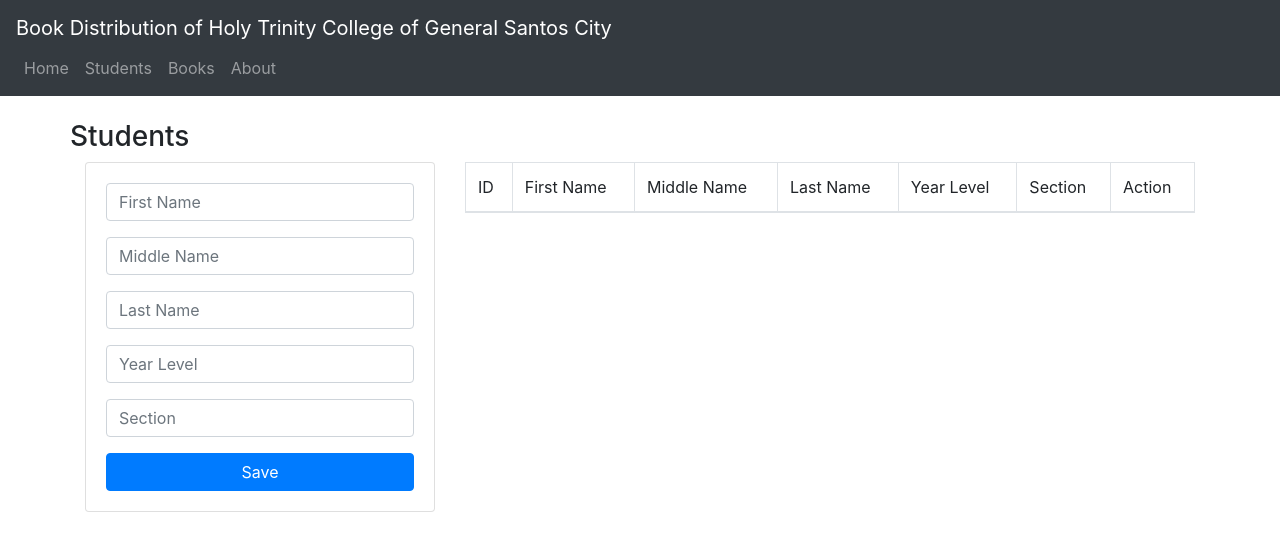
After one commit to Patrick-ky/Book-Library, a Flask app: page / in a window 1280 px wide. The commit adds this page. Shown: the top 551 px of the page. Run offline with Flask 2, Linux system fonts and the light colour scheme; data that the repository does not hold is empty; some libraries are stand-ins or nearby versions.

Commit message:
Add files via upload

```diff
--- a/SAMPLE/app.py
+++ b/SAMPLE/app.py
@@ -6,46 +6,37 @@
 app.secret_key = "password"
 
 DB_HOST = "localhost"
-DB_NAME = "lib_sys_mydb"
+DB_NAME = "lib_sys_db"
 DB_USER = "postgres"
 DB_PASS = "password"
 
 conn = psycopg2.connect(dbname=DB_NAME, user=DB_USER, password=DB_PASS, host=DB_HOST)
 
 @app.route('/')
-def index():
+def Index():
     cur = conn.cursor(cursor_factory=psycopg2.extras.DictCursor)
     s = "SELECT * FROM students"
     cur.execute(s) # Execute the SQL
     list_users = cur.fetchall()
     return render_template('index.html', list_users = list_users)
 
-@app.route('/students')
-def students():
-    return render_template("students.html")
-
-@app.route('/books')
-def books():
-    return render_template("books.html")
-
 @app.route('/add_student', methods=['POST'])
 def add_student():
-    cur = conn.cursor(cursor_factory=psycopg2.extras.DictCursor)
     if request.method == 'POST':
-        fname = request.form['fname']
-        mname = request.form['mname']
-        lname = request.form['lname']
+        first_name = request.form['first_name']
+        mid_name = request.form['mid_name']
+        last_name = request.form['last_name']
         year_level = request.form['year_level']
-        section_name = request.form['section_name']
-        cur.execute("INSERT INTO students (id, fname, mname, lname, year_level, section_name) VALUES (%s, %s, %s, %s, %s, %s)", (id, fname, mname, lname, year_level, section_name))
+        sect_name = request.form['sect_name']
+        cur = conn.cursor(cursor_factory=psycopg2.extras.DictCursor)
+        cur.execute("INSERT INTO students (first_name, mid_name, last_name, year_level, sect_name) VALUES (%s, %s, %s, %s, %s)",(first_name, mid_name, last_name, year_level, sect_name))
         conn.commit()
         flash('Student Added successfully')
         return redirect(url_for('Index'))
 
-@app.route('/edit/<id>', methods = ['POST', 'GET'])
-def get_employee(id):
+@app.route('/edit/<id>', methods = ['GET', 'POST'])
+def get_student(id):
     cur = conn.cursor(cursor_factory=psycopg2.extras.DictCursor)
-
     cur.execute('SELECT * FROM students WHERE id = %s', (id))
     data = cur.fetchall()
     cur.close()
@@ -55,23 +46,16 @@
 @app.route('/update/<id>', methods=['POST'])
 def update_student(id):
     if request.method == 'POST':
-        fname = request.form['fname']
-        mname = request.form['mname']
-        lname = request.form['lname']
+        first_name = request.form['first_name']
+        mid_name = request.form['mid_name']
+        last_name = request.form['last_name']
         year_level = request.form['year_level']
-        section_name = request.form['section_name']
+        sect_name = request.form['sect_name']
         cur = conn.cursor(cursor_factory=psycopg2.extras.DictCursor)
-        cur.execute("""
-            UPDATE students
-            SET fname = %s,
-                mname = %s,
-                lname = %s,
-                year_level = %s,
-                section_name = %s,
-            WHERE id = %s
-        """, (fname, mname, lname, year_level, section_name, id))
+        cur.execute("UPDATE students SET first_name = %s, mid_name = %s, last_name = %s, year_level = %s, sect_name = %s WHERE id = %s",
+                    (first_name, mid_name, last_name, year_level, sect_name, id))
+        conn.commit()
         flash('Student Updated Successfully')
-        conn.commit()
         return redirect(url_for('Index'))
 
 @app.route('/delete/<string:id>', methods = ['POST','GET'])
@@ -82,6 +66,5 @@
     flash('Student Removed Successfully')
     return redirect(url_for('Index'))
 
-
 if __name__ =="__main__":
     app.run(debug = True, port = 1234)
--- /dev/null
+++ b/SAMPLE/templates/index.html
@@ -0,0 +1,79 @@
+{% extends "layout.html" %}
+{% block body %}
+<div class="row"><h3> Students </h3></div>
+<div class="row">
+  <div class="col-md-4">
+    {% with messages = get_flashed_messages()  %}
+    {% if messages %}
+    {% for message in messages %}
+    <div class="alert alert-success alert-dismissible fade show" role="alert">
+      {{ message }}
+      <button type="button" class="close" data-dismiss="alert" aria-label="Close">
+        <span aria-hidden="true"> </span>
+      </button>
+    </div>
+    {% endfor %}
+    {% endif %}
+    {% endwith %}
+    <div class="card card-body">
+      <form action="{{url_for('add_student')}}" method="POST">
+
+        <div class="form-group">
+          <input type="text" class="form-control" name="first_name" placeholder="First Name">
+        </div>
+
+        <div class="form-group">
+          <input type="text" class="form-control" name="mid_name" placeholder="Middle Name">
+        </div>
+
+        <div class="form-group">
+          <input type="text" class="form-control" name="last_name" placeholder="Last Name">
+        </div>
+
+        <div class="form-group">
+          <input type="text" class="form-control" name="year_level" placeholder="Year Level">
+        </div>
+
+        <div class="form-group">
+          <input type="text" class="form-control" name="sect_name" placeholder="Section">
+        </div>
+
+        <button class="btn btn-primary btn-block"> Save </button>
+      </form>
+    </div>
+  </div>
+  <div class="col-md-8">
+    <table id="example" class="table table-striped table-bordered" style="width:100%">
+      <thead>
+        <tr>
+          <td>ID</td>
+          <td>First Name</td>
+          <td>Middle Name</td>
+          <td>Last Name</td>
+          <td>Year Level</td>
+          <td>Section</td>
+          <td>Action</td>
+        </tr>
+      </thead>
+      <tbody>
+        {% for row in list_users %}
+        <tr>
+          <td>{{row[0]}}</td>
+          <td>{{row[1]}}</td>
+          <td>{{row[2]}}</td>
+          <td>{{row[3]}}</td>
+          <td>{{row[4]}}</td>
+          <td>{{row[5]}}</td>
+          <td>{{row[6]}}</td>
+          <td width="130%">
+            <a href="/edit/{{row[0]}}" class="btn btn-secondary btn-sm"> Edit</a>
+            <a href="/delete/{{row[0]}}" class="btn btn-danger btn-delete btn-sm"> Delete</a>
+          </td>
+        </tr>
+        {% endfor %}
+      </tbody>
+    </table>
+  </div>
+</div>
+</div>
+{% endblock %}
--- a/SAMPLE/templates/layout.html
+++ b/SAMPLE/templates/layout.html
@@ -10,32 +10,30 @@
 
 <script src="https://cdn.datatables.net/1.10.16/js/jquery.dataTables.min.js"></script>
 <script src="https://cdn.datatables.net/1.10.16/js/dataTables.bootstrap4.min.js"></script>
-<style>
-
-</style>
+</head>
 <body>
   <nav class="navbar navbar-expand-lg navbar-dark bg-dark">
-    <button
-      class="navbar-toggler"
-      type="button"
-      data-toggle="collapse"
-      data-target="#navbar"> <span class="navbar-toggler-icon"></span>
-    </button>
+      <nav class="navbar-nav">
+            <nav class="navbar-header">
+              <a class="navbar-brand" href="/">
+                Book Distribution of Holy Trinity College of General Santos City</a>
 
-      <div class="navbar-nav">
-            <div class="navbar-header">
-              <a href="homepage" class="navbar-brand">
-                Book Distribution of Holy Trinity College of General Santos City</a>
+              <nav class="collapse navbar-collapse" id="navbar">
+              <div class = "navbar-nav">
+              <a class =  "nav-item nav-link" id= "index" href="/index"> Home </a>
+              <a class =  "nav-item nav-link" id= "students" href="/students"> Students </a>
+              <a class =  "nav-item nav-link" id= "books" href="books"> Books </a>
+              <a class =  "nav-item nav-link" id= "about" target = "blank" href = "https://htcgsc.edu.ph/"> About</a>
+               </nav>
+              </nav>
+            </nav>
+          </nav>
+
+               <div class="container pt-4">
+                {% block body %}
+                {% endblock %}
               </div>
-            </div>
-            <div class="collapse navbar-collapse" id="navbar">
-            <div class = "navbar-nav">
-              <a class =  "nav-item nav-link" id="Index" href="/index">Home</a>
-              <a class =  "nav-item nav-link" id="students" href="/students">Students</a>
-              <a class =  "nav-item nav-link" id="books" href="books">Books</a>
-              <a class =  "nav-item nav-link" id= "about" target = "blank" href = "https://htcgsc.edu.ph/"> About</a>
 
-               </div>
 <script>
    const btnDelete= document.querySelectorAll('.btn-delete');
       if(btnDelete) {
@@ -48,10 +46,6 @@
                     });
                   })
                 }
-
-  <div class="container pt-4">
-    {% block body %}
-    {% endblock %}
-    </div>
-  </body>
+              </script>
+</body>
 </html>
```
Also changed, not shown: SAMPLE/templates/edit.html (+4 -7 lines).
